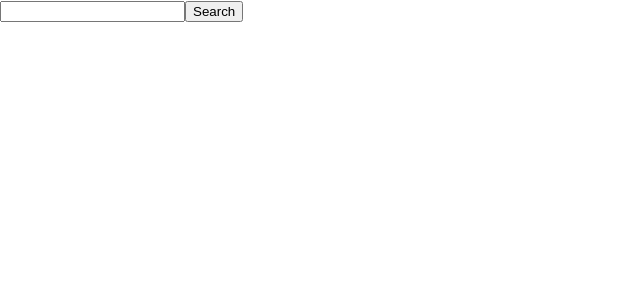
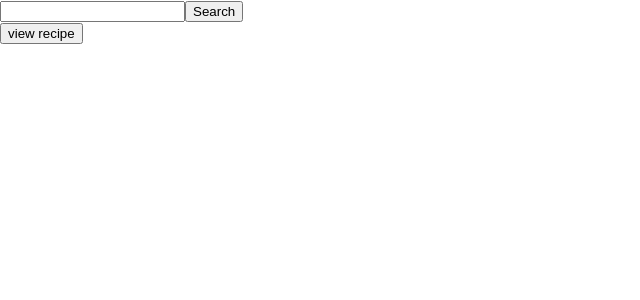
Before and after one commit to promiseume/recipe-app, a React (Create React App) app: page / in a window 1280 px wide. Shown: the top 300 px of the page, without its empty margins (0-640 px from the left). Built offline with nearby package versions, Linux system fonts and the light colour scheme.

Commit message:
recipe button

```diff
--- a/src/App.js
+++ b/src/App.js
@@ -9,7 +9,7 @@ function App() {
    const searchRecipe = async(e) =>{
      e.preventDefault();
     const recipeName = e.target.elements.recipeName.value;
-     const api = await fetch('https://forkify-api.herokuapp.com/api/search?q=pizza');
+     const api = await fetch(`https://forkify-api.herokuapp.com/api/search?q=${recipeName}`);
      const data = await api.json();
      setRecipe(data.recipes)
      console.log(recipe)
--- a/src/component/recipe.js
+++ b/src/component/recipe.js
@@ -2,12 +2,17 @@ import React from 'react'
 
 export default function Recipe({handleRecipe}) {
     return (
-        <div>
+        <div className='container'>
+            <div className='row'>
           {
-            handleRecipe.map((recipess) => <><img src={recipess.image_url}/>
+            handleRecipe.map((recipess) => <div key={recipess.title}>
+            <img src={recipess.image_url} alt={recipess.title}/>
             <h1>{recipess.title}</h1>
-            </>)
+            <p>{recipess.publisher}</p>
+            </div>)
           }
+          <button>view recipe</button>
+        </div>
         </div>
     )
 }
--- a/src/index.css
+++ b/src/index.css
@@ -6,3 +6,6 @@ body {
   -webkit-font-smoothing: antialiased;
   -moz-osx-font-smoothing: grayscale;
 }
+.container{
+  display: flex;
+}
```
